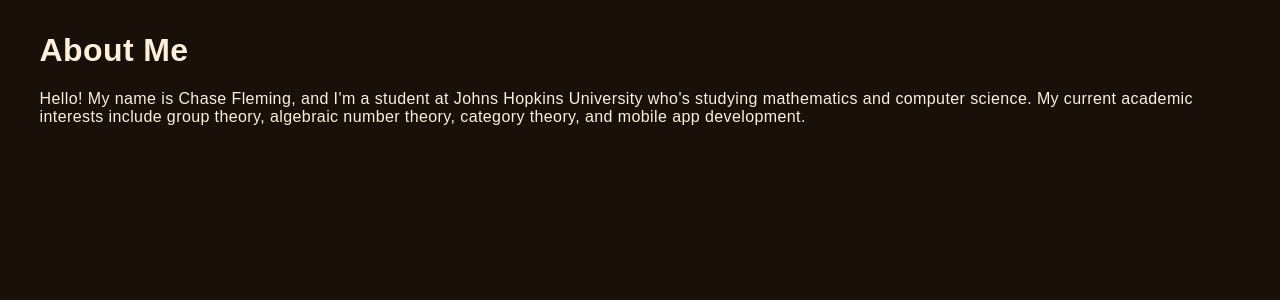
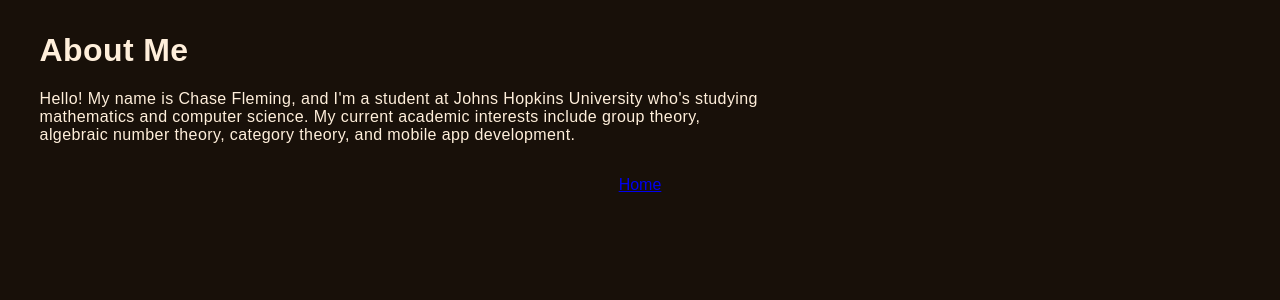
Before and after one commit to cflemi12/cflemi12.github.io, a PHP site: page /aboutme.html in a window 1280 px wide. Shown: the top 300 px of the page. Run offline with PHP 8.4, Linux system fonts and the light colour scheme; some web fonts are replaced.

Commit message:
added profile

```diff
--- a/aboutme.html
+++ b/aboutme.html
@@ -19,6 +19,10 @@
       category theory, and mobile app development.
     </p>
   </div>
+
+  <div class="buttons">
+      <a href="index.html" class="myButton">Home</a>
+  </div>
 </body>
 
 </html>
--- a/index.html
+++ b/index.html
@@ -22,5 +22,7 @@
       <a href="contacts.html" class="myBUtton">Contact</a>
   </div>
 
+    <img src="\images\profile.jpg" alt="A picture of me." />
+
 </body>
 </html>
--- a/style.css
+++ b/style.css
@@ -14,6 +14,7 @@
   letter-spacing: .025em;
   text-align: left;
   margin: 2.5%;
+  margin-right: 40%;
 }
 
 .buttons {
```
Also changed, not shown: images/profile.jpg (added).
